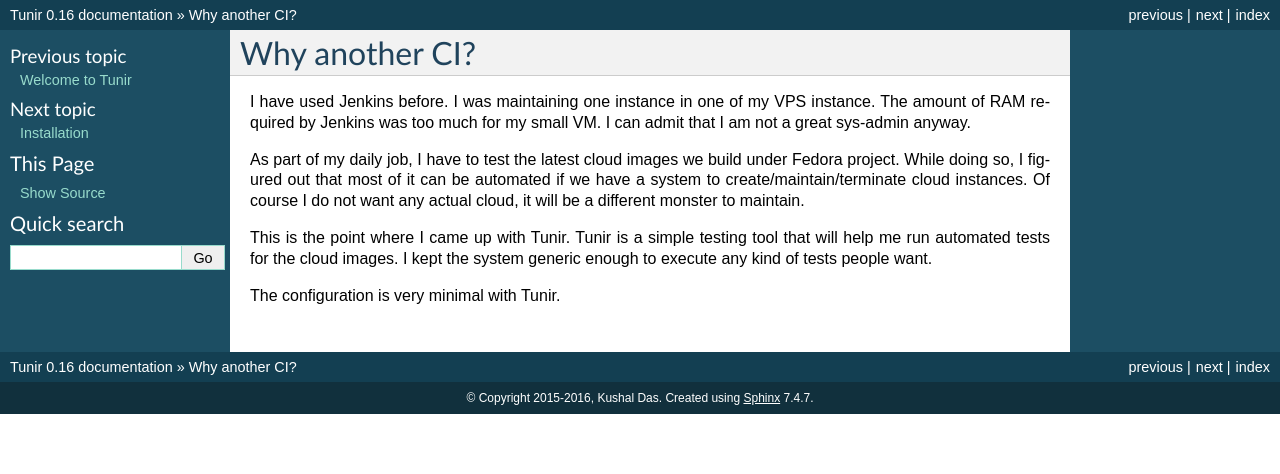
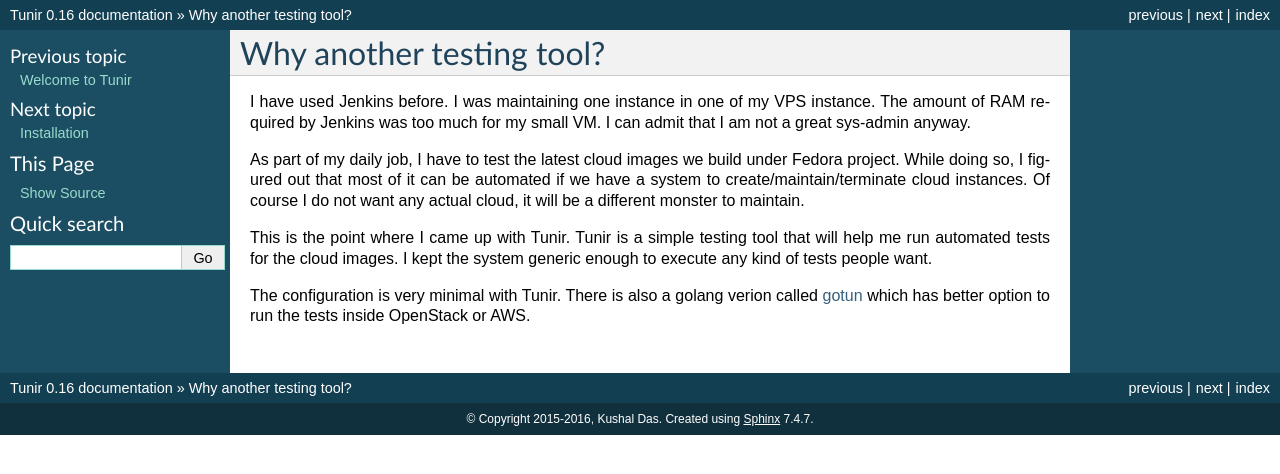
Before and after one commit to kushaldas/tunir, a Sphinx documentation site: the page built from docs/why.rst, in a window 1280 px wide. Shown: the top 474 px of the page. Built offline with Sphinx 7.4.7, drawn with Linux system fonts in a browser that asks for light colours.

Commit message:
updates to why

```diff
--- a/docs/why.rst
+++ b/docs/why.rst
@@ -1,5 +1,5 @@
-Why another CI?
-================
+Why another testing tool?
+===========================
 
 I have used Jenkins before. I was maintaining one instance in one of my VPS
 instance.  The amount of RAM required by Jenkins was too much for my small VM.
@@ -14,4 +14,6 @@
 that will help me run automated tests for the cloud images. I kept the system
 generic enough to execute any kind of tests people want.
 
-The configuration is very minimal with Tunir.
+The configuration is very minimal with Tunir. There is also a golang verion
+called `gotun <https://gotun.rtfd.io>`_ which has better option to run the tests
+inside OpenStack or AWS.
```
